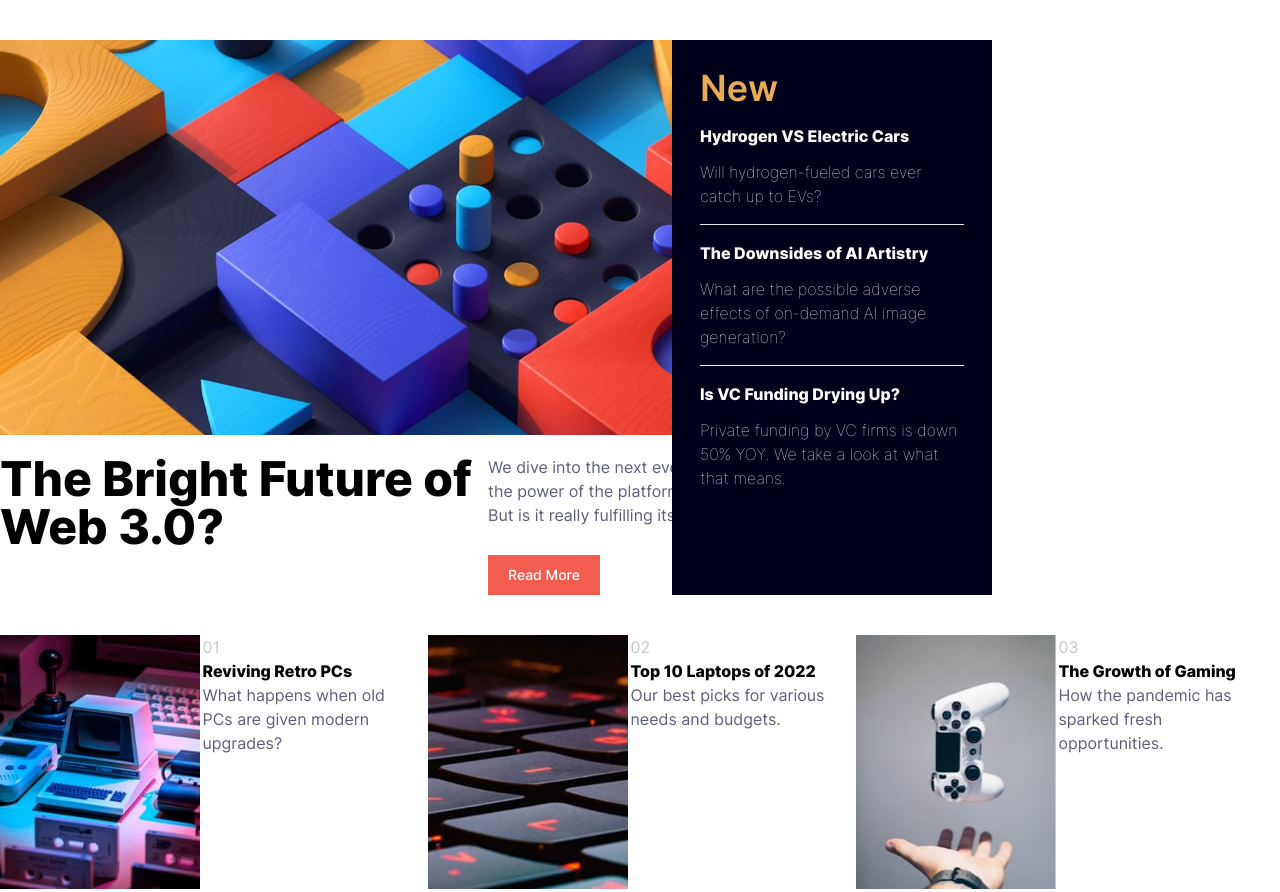
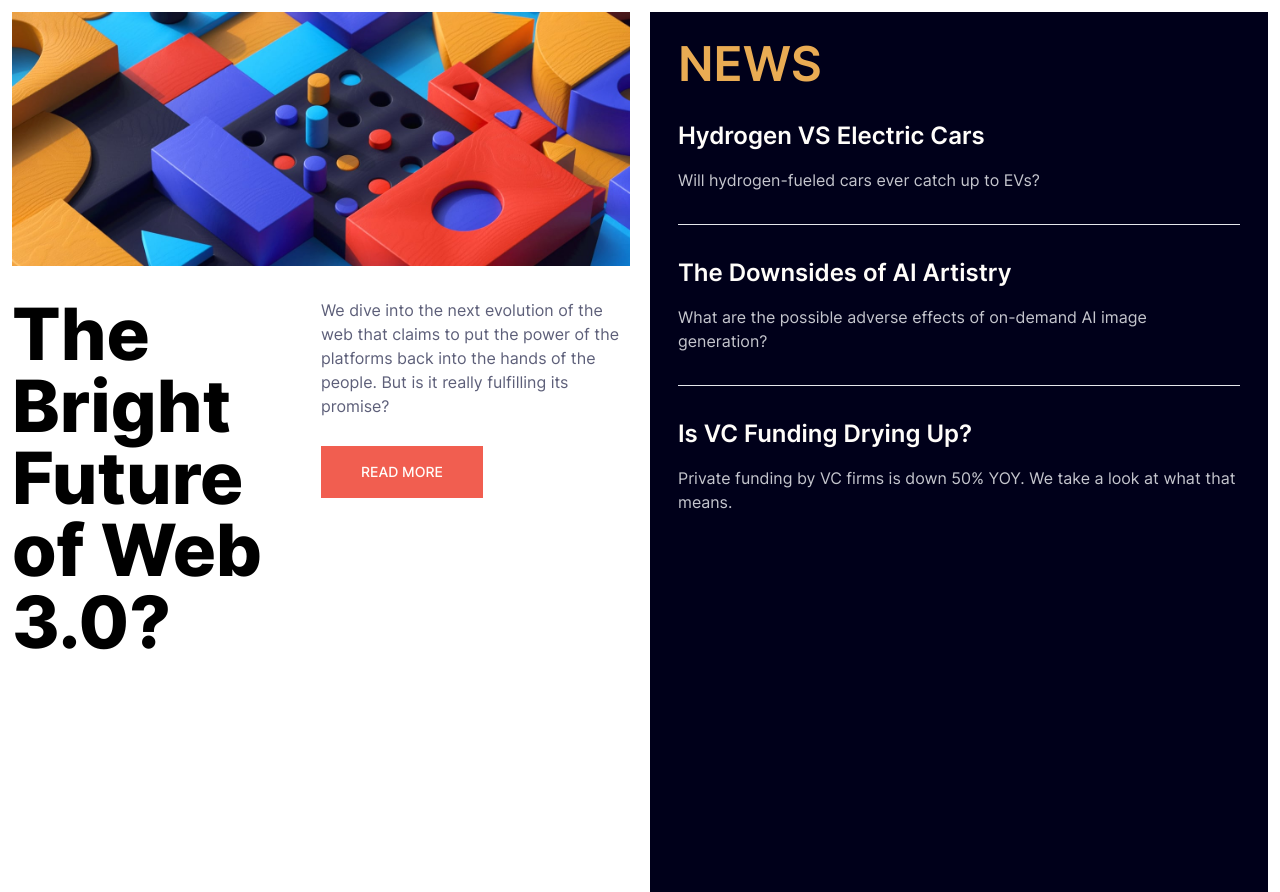
Before and after one commit to AdrianMartinezGit/TechNewsHomePage, a website: page index.html in a window 1280 px wide. Shown: the top 892 px of the page. Drawn offline with nearby package versions, Linux system fonts and the light colour scheme.

Commit message:
Response Update #1

```diff
--- a/index.html
+++ b/index.html
@@ -3,21 +3,11 @@
 <head>
   <meta charset="UTF-8">
   <meta name="viewport" content="width=device-width, initial-scale=1.0"> <!-- displays site properly based on user's device -->
-
   <link rel="icon" type="image/png" sizes="32x32" href="./assets/images/favicon-32x32.png">
-
   <title>Frontend Mentor | News homepage</title>
-
-  <!-- Feel free to remove these styles or customise in your own stylesheet 👍 -->
-  <!--
-  <style>
-    .attribution { font-size: 11px; text-align: center; }
-    .attribution a { color: hsl(228, 45%, 44%); }
-  </style>
-  -->
   <link href="./dist/output.css" rel="stylesheet">
 </head>
-<body>
+<body class="p-3">
   <!--
   Home
   New
@@ -91,6 +81,7 @@
   </nav>
   -->
 
+  <!--
   <div>
     <div class="grid grid-cols-2 pt-10 gap-16 ">
       <div class="w-[960px]">
@@ -163,9 +154,56 @@
       </div>
     </div>
   </div>
+  -->
 
-  <!-- drawer init and toggle -->
-  <!--
+  <div class="grid grid-rows-2 sm:grid-cols-2 gap-5">
+    <div>
+      <img src="./assets/images/image-web-3-desktop.jpg" class="hidden sm:block">
+      <img src="./assets/images/image-web-3-mobile.jpg" class="block sm:hidden">
+
+      <div class="grid grid-rows-2 sm:grid-cols-2 pt-8">
+        <div>
+          <h1 class="font-extrabold text-5xl sm:text-7xl">The Bright Future of Web 3.0?</h1>
+        </div>
+        <div>
+          <p class="text-color-dark-gray-blue">We dive into the next evolution of the web that claims to put the power of the platforms back into the
+            hands of the people. But is it really fulfilling its promise?
+          </p>
+          <button class="text-color-off-white bg-[#f15e50] hover:bg-[#a0190d] focus:ring-4 focus:ring-[#f8b1aa] font-medium text-sm px-10 py-4 mt-7 dark:bg-blue-600 dark:hover:bg-blue-700 focus:outline-none dark:focus:ring-blue-800"
+          type="button">READ MORE</button>
+        </div>
+      </div>
+    </div>
+    <div class="bg-[#00001a] p-7">
+      <h1 class="text-color-orange text-5xl font-semibold">NEWS</h1>
+
+      <h2 class="text-color-off-white font-semibold text-2xl pt-8">Hydrogen VS Electric Cars</h2>
+      <p class="text-color-gray-blue pt-4 pb-8">Will hydrogen-fueled cars ever catch up to EVs?</p>
+      <hr>
+
+      <h2 class="text-color-off-white font-semibold text-2xl pt-8">The Downsides of AI Artistry</h2>
+      <p class="text-color-gray-blue pt-4 pb-8">What are the possible adverse effects of on-demand AI image generation?</p>
+      <hr>
+
+      <h2 class="text-color-off-white font-semibold text-2xl pt-8">Is VC Funding Drying Up?</h2>
+      <p class="text-color-gray-blue pt-4 pb-8">Private funding by VC firms is down 50% YOY. We take a look at what that means.</p>
+    </div>
+  </div>
+
+  <div class="grid grid-rows-3 sm:grid-cols-3 gap-5 pt-16">
+    <div class="grid grid-cols-2 w-96 gap-5">
+      <div>
+        <img src="./assets/images/image-retro-pcs.jpg">
+      </div>
+      <div>
+        <h1 class="text-[#c5c6ce] text-5xl font-semibold pb-5">01</h1>
+        <h2 class="font-extrabold pb-3">Reviving Retro PCs</h2>
+        <p class="text-[#5d5f79]">What happens when old PCs are given modern upgrades?</p>
+      </div>
+    </div>
+  </div>
+
+  <!-- drawer init and toggle
   <div class="text-center pt-16">
     <button class="text-white bg-blue-700 hover:bg-blue-800 focus:ring-4 focus:ring-blue-300 font-medium rounded-lg text-sm px-5 py-2.5 mb-2 dark:bg-blue-600 dark:hover:bg-blue-700 focus:outline-none dark:focus:ring-blue-800" type="button" data-drawer-target="drawer-right-example" data-drawer-show="drawer-right-example" data-drawer-placement="right" aria-controls="drawer-right-example">
     Show right drawer
--- a/src/input.css
+++ b/src/input.css
@@ -17,3 +17,27 @@ body {
 .attribution a {
     color: hsl(228, 45%, 44%);
 }
+
+.text-color-orange {
+    color: hsl(35, 77%, 62%);
+}
+
+.text-color-red {
+    color: hsl(5, 85%, 63%);
+}
+
+.text-color-off-white {
+    color: hsl(36, 100%, 99%);
+}
+
+.text-color-gray-blue {
+    color: hsl(233, 8%, 79%);
+}
+
+.text-color-dark-gray-blue {
+    color: hsl(236, 13%, 42%);
+}
+
+.text-color-very-dark-blue {
+    color: hsl(240, 100%, 5%);
+}
```
Also changed, not shown: dist/output.css.
